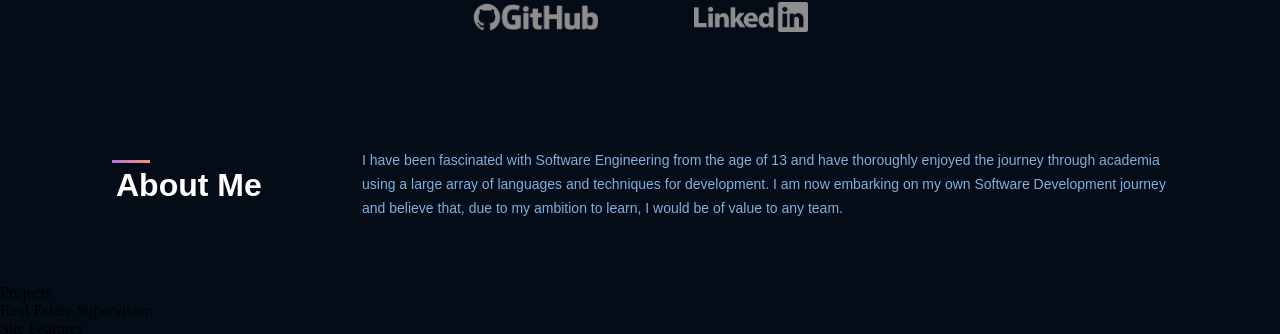
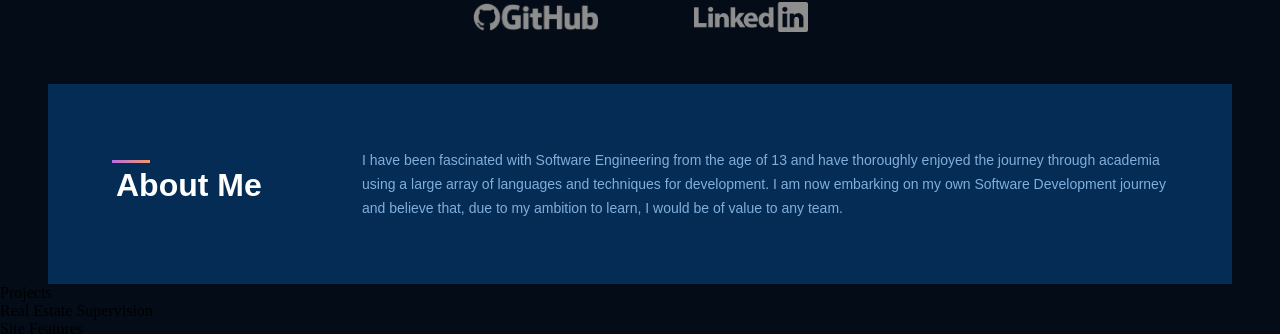
Before and after one commit to MartinPezet/portfolio-website, a React (Create React App) app in the folder client/: page / in a window 1280 px wide. Shown: the part 1104-1438 px from the top of the page. Built offline with nearby package versions, Linux system fonts and the light colour scheme.

Commit message:
CSS clear up

```diff
--- a/client/src/index.css
+++ b/client/src/index.css
@@ -11,7 +11,7 @@
 
   --colorBG: #040C18;
   --colorFooter : #031B34;
-  --colorBlog: #042c54;
+  --colorAbout: #042c54;
   --colorText: #81AFDD;
   --colorSubtext: #FF8A71;
 }
```
